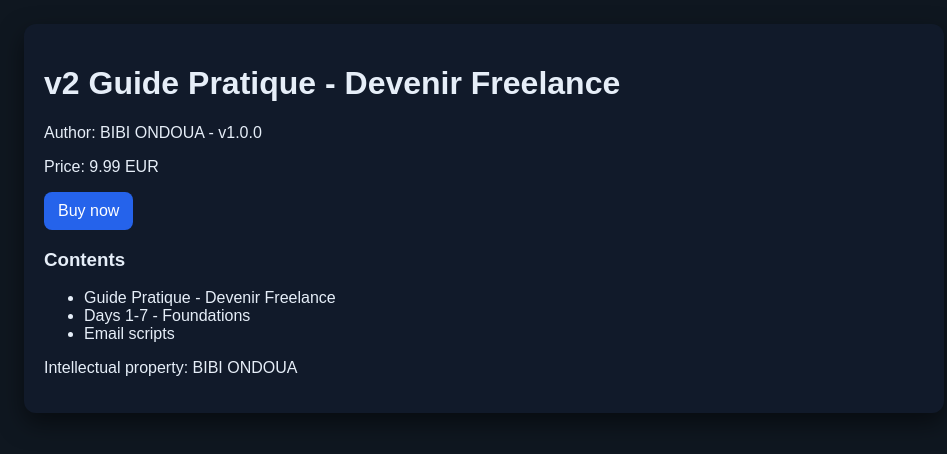
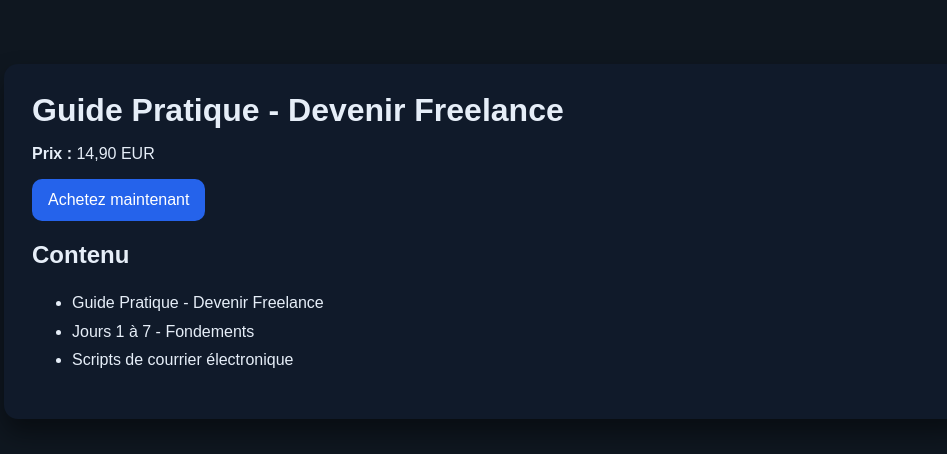
Before and after one commit to 860607/money-product, a plain HTML site: page dist/index.html in a window 1280 px wide. Shown: the whole page, without its empty margins (156-1103 px from the left). Drawn offline with Linux system fonts and the light colour scheme.

Commit message:
overwrite index.html (price=14,90 EUR; remove author/footer)

```diff
--- a/dist/index.html
+++ b/dist/index.html
@@ -1,19 +1,34 @@
 <!doctype html>
-<html lang='en'><head><meta charset='utf-8'>
-<meta name='viewport' content='width=device-width,initial-scale=1'>
-<title>Guide Pratique - Devenir Freelance - 9.99 EUR</title>
-<style>body{font-family:Arial;margin:0;background:#0f1720;color:#e6eef8}
-.wrap{max-width:920px;margin:0 auto;padding:24px}
-.card{background:#111a2a;border-radius:12px;padding:20px;box-shadow:0 10px 24px rgba(0,0,0,.5)}
-.btn{display:inline-block;background:#2563eb;color:#fff;padding:10px 14px;border-radius:8px;text-decoration:none}</style>
-</head><body><div class='wrap'><div class='card'>
-<h1>v2  Guide Pratique - Devenir Freelance</h1>
-<p>Author: BIBI ONDOUA - v1.0.0</p>
-<p>Price: 9.99 EUR</p>
-<p><a class='btn' href='buy.html'>Buy now</a></p>
-<h3>Contents</h3><ul>
-  <li>Guide Pratique - Devenir Freelance</li>
-  <li>Days 1-7 - Foundations</li>
-  <li>Email scripts</li>
-</ul><p>Intellectual property: BIBI ONDOUA</p>
-</div></div></body></html>
+<html lang='fr'>
+<head>
+  <meta charset='utf-8'>
+  <meta name='viewport' content='width=device-width,initial-scale=1'>
+  <title>Guide Pratique - Devenir Freelance</title>
+  <style>
+    body{font-family:Arial,Helvetica,sans-serif;margin:0;background:#0f1720;color:#e6eef8}
+    .wrap{max-width:960px;margin:40px auto;padding:24px}
+    .card{background:#101a2a;border-radius:14px;padding:28px;box-shadow:0 14px 26px rgba(0,0,0,.45)}
+    h1{margin:0 0 12px 0}
+    .btn{display:inline-block;background:#2563eb;color:#fff;padding:12px 16px;border-radius:10px;text-decoration:none}
+    ul{line-height:1.8}
+  </style>
+</head>
+<body>
+  <div class="wrap">
+    <div class="card">
+      <h1>Guide Pratique - Devenir Freelance</h1>
+
+      <p><b>Prix&nbsp;:</b> 14,90 EUR</p>
+
+      <p><a class="btn" href="buy.html">Achetez maintenant</a></p>
+
+      <h2>Contenu</h2>
+      <ul>
+        <li>Guide Pratique - Devenir Freelance</li>
+        <li>Jours 1 à 7 - Fondements</li>
+        <li>Scripts de courrier électronique</li>
+      </ul>
+    </div>
+  </div>
+</body>
+</html>
```
Also changed, not shown: docs/index.html (+33 -18 lines), dist/buy.html (line endings or trailing spaces), docs/buy.html (line endings or trailing spaces).
